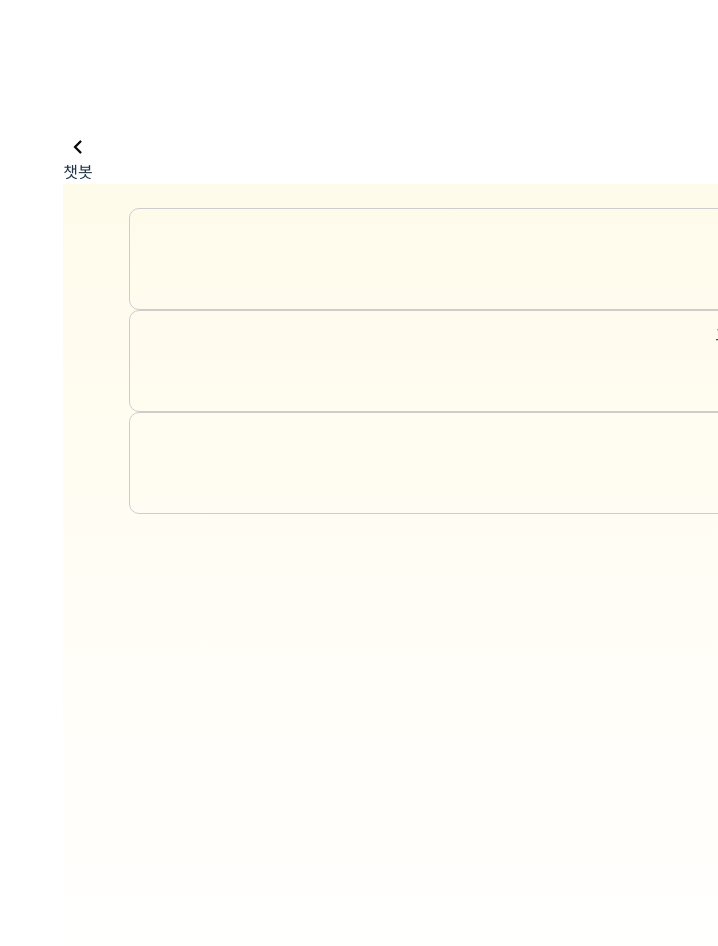
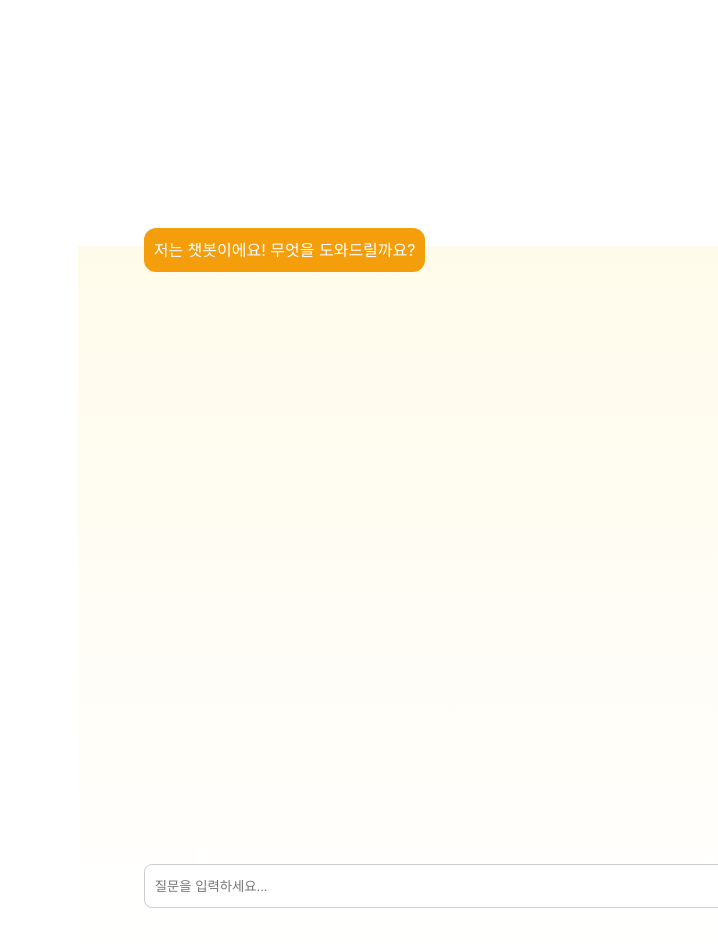
Before and after one commit to kyucchoi/KBcation-front, a Vue app: page /chatBot in a window 1280 px wide. Shown: the part 240-1186 px from the top of the page, without its empty margins (562-1280 px from the left). Built offline with nearby package versions, Linux system fonts and the light colour scheme; the HTML template or start-up script is replaced by a standard one.

Commit message:
버튼식 챗봇 페이지에서 채팅식 챗봇 페이지로 구현 및 변경

```diff
--- /dev/null
+++ b/src/components/ChattingBotResponseBox.vue
@@ -0,0 +1,28 @@
+<!-- ChattingBotResponseBox.vue -->
+<template>
+  <div class="chat-bot-response">
+    <div class="w-[40px] h-[40px] rounded-full bg-[#f59e0c] flex items-center mr-2"></div>
+    <div class="bot-message">{{ message }}</div>
+  </div>
+</template>
+
+<script setup lang="ts">
+defineProps({
+  message: String
+});
+</script>
+
+<style scoped>
+.chat-bot-response {
+  display: flex;
+  justify-content: flex-start;
+}
+
+.bot-message {
+  padding: 10px;
+  background-color: #f59e0c;
+  border-radius: 12px;
+  color: white;
+  max-width: 300px;
+}
+</style>
--- a/src/components/ChattingBox.vue
+++ /dev/null
@@ -1,60 +0,0 @@
-<script setup lang="ts">
-import { computed } from 'vue';
-const props = defineProps({
-  height: {
-    type: Number,
-    required: false
-  },
-  paddingX: {
-    type: Number,
-    default: 16
-  },
-  paddingY: {
-    type: Number,
-    default: 12
-  },
-  marginBottom: {
-    type: Number,
-    default: 0
-  },
-  subject: {
-    type: String,
-    default: ''
-  },
-  name: {
-    type: String,
-    default: ''
-  },
-  benefit: {
-    type: String,
-    default: ''
-  }
-});
-
-const boxStyle = computed(() => ({
-  padding: `${props.paddingY}px ${props.paddingX}px`,
-  marginBottom: `${props.marginBottom}px`
-}));
-</script>
-
-<template>
-  <div class="chatting-box transition-transform duration-200" :style="boxStyle">
-    <div class="font-semibold text-xs">{{ subject }}</div>
-    <div class="text-[#F59E0C] text-xs">{{ name }}</div>
-    <div class="text-[#6A6E77] text-[10px]">{{ benefit }}</div>
-  </div>
-</template>
-
-<style scoped>
-.chatting-box {
-  position: relative;
-  background-color: var(--white);
-  width: 100%;
-  box-shadow: 0px 0px 0px rgba(0, 0, 0, 0.04);
-  border-radius: 10px;
-  display: flex;
-  flex-direction: column;
-  gap: 2px;
-  border: 1px solid #cdcdcd;
-}
-</style>
--- a/src/components/ChattingExplainBox.vue
+++ /dev/null
@@ -1,58 +0,0 @@
-<script setup lang="ts">
-import { computed } from 'vue';
-const props = defineProps({
-  height: {
-    type: Number,
-    required: false
-  },
-  paddingTop: {
-    type: Number,
-    default: 12
-  },
-  paddingRight: {
-    type: Number,
-    default: 17
-  },
-  paddingBottom: {
-    type: Number,
-    default: 17
-  },
-  paddingLeft: {
-    type: Number,
-    default: 12
-  },
-  marginBottom: {
-    type: Number,
-    default: 0
-  },
-  explain: {
-    type: String,
-    default: ''
-  }
-});
-
-const boxStyle = computed(() => ({
-  padding: `${props.paddingTop}px ${props.paddingRight}px ${props.paddingBottom}px ${props.paddingLeft}px`,
-  marginBottom: `${props.marginBottom}px`
-}));
-</script>
-
-<template>
-  <div class="chatting-explain-box transition-transform duration-200" :style="boxStyle">
-    <div class="font-semibold text-xs">{{ explain }}</div>
-  </div>
-</template>
-
-<style scoped>
-.chatting-explain-box {
-  position: relative;
-  background-color: var(--white);
-  width: 100%;
-  box-shadow: 0px 0px 0px rgba(0, 0, 0, 0.04);
-  border-radius: 10px;
-  display: flex;
-  flex-direction: column;
-  gap: 2px;
-  border: 1px solid #cdcdcd;
-}
-</style>
--- a/src/components/ChattingQuestionBox.vue
+++ /dev/null
@@ -1,49 +0,0 @@
-<script setup lang="ts">
-import { computed } from 'vue';
-const props = defineProps({
-  height: {
-    type: Number,
-    required: false
-  },
-  paddingX: {
-    type: Number,
-    default: 17
-  },
-  paddingY: {
-    type: Number,
-    default: 13
-  },
-  marginBottom: {
-    type: Number,
-    default: 0
-  },
-  question: {
-    type: String,
-    default: ''
-  }
-});
-
-const boxStyle = computed(() => ({
-  padding: `${props.paddingY}px ${props.paddingX}px`,
-  marginBottom: `${props.marginBottom}px`
-}));
-</script>
-
-<template>
-  <div class="chatting-question-box transition-transform duration-200" :style="boxStyle">
-    <div class="font-semibold text-xs text-white">{{ question }}</div>
-  </div>
-</template>
-
-<style scoped>
-.chatting-question-box {
-  position: relative;
-  background-color: #fbbf24;
-  width: 100%;
-  box-shadow: 0px 0px 0px rgba(0, 0, 0, 0.04);
-  border-radius: 10px;
-  display: flex;
-  flex-direction: column;
-  gap: 2px;
-}
-</style>
--- /dev/null
+++ b/src/components/ChattingUserInputBox.vue
@@ -0,0 +1,27 @@
+<!-- ChattingUserInputBox.vue -->
+<template>
+  <div class="chat-user-input">
+    <div class="user-message">{{ message }}</div>
+  </div>
+</template>
+
+<script setup lang="ts">
+defineProps({
+  message: String
+});
+</script>
+
+<style scoped>
+.chat-user-input {
+  display: flex;
+  justify-content: flex-end;
+}
+
+.user-message {
+  padding: 10px;
+  background-color: #d1d1d1;
+  border-radius: 12px;
+  color: black;
+  max-width: 300px;
+}
+</style>
--- a/src/pages/ChatBotPage.vue
+++ b/src/pages/ChatBotPage.vue
@@ -1,127 +1,148 @@
+<template>
+  <Main :padded="true" class="chat-gradation">
+    <div class="w-100 h-[42px] mt-11 flex justify-start items-center gap-2 bg-white">
+      <div class="">
+        <img src="../assets/back.svg" alt="뒤로가기" @click="goBack" />
+      </div>
+      <div class="text-[#000000] text-[20px] font-semibold">챗봇</div>
+    </div>
+    <div class="chat-window">
+      <!-- 대화 내용 출력 -->
+      <div class="chat-messages" ref="chatMessages">
+        <div v-for="(message, index) in messages" :key="index">
+          <ChattingBotResponseBox v-if="message.sender === 'bot'" :message="message.message" />
+          <ChattingUserInputBox v-if="message.sender === 'user'" :message="message.message" />
+        </div>
+      </div>
+      <!-- 사용자 입력 박스 -->
+      <form @submit.prevent="handleUserMessage" class="input-box">
+        <input
+          v-model="userInput"
+          type="text"
+          placeholder="질문을 입력하세요..."
+          class="input-field"
+        />
+        <button type="submit" class="send-button">전송</button>
+      </form>
+    </div>
+  </Main>
+</template>
+
 <script setup lang="ts">
-import { ref, onMounted } from 'vue';
+import { ref, onMounted, nextTick } from 'vue';
 import { useRouter } from 'vue-router';
 import axios from 'axios';
-import ChattingBox from '@/components/ChattingBox.vue';
+import ChattingUserInputBox from '../components/ChattingUserInputBox.vue';
+import ChattingBotResponseBox from '../components/ChattingBotResponseBox.vue';
 import Main from '@/components/Main.vue';
-import ChattingQuestionBox from '@/components/ChattingQuestionBox.vue';
-import ChattingExplainBox from '@/components/ChattingExplainBox.vue';
 
 const router = useRouter();
 
-interface ChatResult {
-  subject: string;
-  name: string;
-  benefit: string;
-  question: string;
-  explain: string;
+interface ChatMessage {
+  sender: 'user' | 'bot';
+  message: string;
 }
 
-const result = ref<ChatResult[]>([
-  {
-    subject: '신규고객 우대금리',
-    name: '자유적금',
-    benefit: '3.5% 금리혜택',
-    question: '신규고객 우대금리 수민k 자유적금',
-    explain:
-      '신규고객 우대금리 수민k 자유적금,신규고객 우대금리 수민k 자유적금,신규고객 우대금리 수민k 자유적금,신규고객 우대금리 수민k 자유적금'
-  },
-  {
-    subject: '고양이 고객 우대금리',
-    name: '야옹적금',
-    benefit: '반려묘 우대 0.5%',
-    question: '신규고객 우대금리 수민k 자유적금',
-    explain:
-      '신규고객 우대금리 수민k 자유적금,신규고객 우대금리 수민k 자유적금,신규고객 우대금리 수민k 자유적금,신규고객 우대금리 수민k 자유적금2'
-  },
-  {
-    subject: '블라고객 우대금리',
-    name: '급여통장',
-    benefit: '급여이체 시 4.0%',
-    question: '신규고객 우대금리 수민k 자유적금3',
-    explain:
-      '신규고객 우대금리 수민k 자유적금,신규고객 우대금리 수민k 자유적금,신규고객 우대금리 수민k 자유적금,신규고객 우대금리 수민k 자유적금3'
-  }
-]);
-
-const questionResult = ref<string>('');
-const explainResult = ref<string>('');
-
-const isQuestionVisible = ref(false);
-const isExplainVisible = ref(false);
-
-// 보험 상품 클릭 시, 순차적으로 질문과 설명을 보이게 하는 함수
-const handleProductClick = (product: ChatResult) => {
-  // 질문과 설명 초기화
-  questionResult.value = product.question;
-  explainResult.value = product.explain;
-
-  // 순차적으로 표시될 수 있도록 타이머 설정
-  isQuestionVisible.value = false;
-  isExplainVisible.value = false;
-
-  setTimeout(() => {
-    isQuestionVisible.value = true; // 질문 표시
-  }, 500); // 질문은 0.5초 후에 보이게
-
-  setTimeout(() => {
-    isExplainVisible.value = true; // 설명 표시
-  }, 1500); // 설명은 1.5초 후에 보이게 (질문 뒤에 표시)
+const initialMessage: ChatMessage = {
+  sender: 'bot',
+  message: '저는 챗봇이에요! 무엇을 도와드릴까요?'
 };
 
-const fetchChatData = async () => {
-  try {
-    const response = await axios.get('http://localhost:8080/api/recommand'); //백엔드 api 명세서 완료되면 주소 수정하면됨
-    result.value = response.data;
-  } catch (error) {
-    console.error('Error fetching chat data:', error);
-  }
+const messages = ref<ChatMessage[]>([initialMessage]);
+const userInput = ref<string>('');
+const chatMessages = ref<HTMLElement | null>(null);
+
+// 사용자가 메시지를 입력했을 때 실행되는 함수
+const handleUserMessage = () => {
+  if (userInput.value.trim() === '') return;
+
+  // 사용자 메시지 추가
+  messages.value.push({
+    sender: 'user',
+    message: userInput.value
+  });
+
+  const currentInput = userInput.value;
+  userInput.value = ''; // 입력창 초기화
+
+  // 챗봇 응답 추가
+  setTimeout(() => {
+    const botResponse = getBotResponse(currentInput);
+    messages.value.push({
+      sender: 'bot',
+      message: botResponse
+    });
+
+    // 스크롤 최하단으로 이동
+    nextTick(() => {
+      if (chatMessages.value) {
+        chatMessages.value.scrollTop = chatMessages.value.scrollHeight;
+      }
+    });
+  }, 1000);
 };
 
-onMounted(() => {
-  // 백엔드 완성되면 쓰면 됩니다
-  // fetchChatData();
-});
+// 챗봇 응답 로직
+const getBotResponse = (userMessage: string) => {
+  if (userMessage.includes('카드')) {
+    return '카드 상품에 대해 궁금한가요? 어떤 종류의 카드를 찾고 계신가요?';
+  }
+  return '저는 챗봇이에요! 무엇을 도와드릴까요?';
+};
 
 const goBack = () => {
   router.push('/');
 };
 </script>
 
-<template>
-  <div class="w-100 h-[42px] mt-11 flex justify-start items-center px-5 gap-2 bg-white">
-    <div class="">
-      <img src="../assets/back.svg" alt="뒤로가기" @click="goBack" />
-    </div>
-    <div class="text-[#000000] text-[20px] font-semibold">챗봇</div>
-  </div>
-  <Main :padded="true" class="chat-gradation">
-    <div class="h-[72px] flex justify-start items-center gap-[10px]">
-      <div class="w-[40px] h-[40px] rounded-full bg-[#f59e0c] flex items-center"></div>
-      <div class="w-[91px] h-[19px] font-semibold">보험 상품 추천</div>
-    </div>
-    <div class="pl-[20px] pr-[10px] flex flex-col gap-[10px]">
-      <ChattingBox
-        v-for="(item, index) in result"
-        :key="index"
-        :subject="item.subject"
-        :name="item.name"
-        :benefit="item.benefit"
-        @click="handleProductClick(item)"
-      />
-    </div>
-    <div v-if="isQuestionVisible" class="pl-[125px] pr-[10px] mt-[20px] flex-col gap-[10px]">
-      <ChattingQuestionBox :question="questionResult" />
-    </div>
-    <div v-if="isExplainVisible" class="mt-[20px] pr-[10px] flex gap-[10px]">
-      <div class="w-[48px] h-[40px] rounded-full bg-[#f59e0c] flex items-center"></div>
-      <ChattingExplainBox :explain="explainResult" />
-    </div>
-  </Main>
-</template>
+<style scoped>
+.chat-window {
+  display: flex;
+  flex-direction: column;
+  height: 90%;
+  justify-content: space-between;
+}
 
-<style scoped>
+.chat-messages {
+  display: flex;
+  flex-direction: column;
+  gap: 15px;
+  overflow-y: auto;
+  flex-grow: 1;
+  padding-top: 20px;
+}
+
+.input-box {
+  display: flex;
+  gap: 10px;
+  position: sticky;
+  margin-bottom: 20px;
+  margin-top: 20px;
+  background: white;
+  z-index: 10;
+}
+
+.input-field {
+  flex: 1;
+  padding: 10px;
+  border-radius: 8px;
+  border: 1px solid #ccc;
+}
+
+.send-button {
+  padding: 10px 15px;
+  background-color: #f59e0c;
+  border: none;
+  border-radius: 8px;
+  color: white;
+  cursor: pointer;
+}
+
+.send-button:hover {
+  background-color: #e68a00;
+}
+
 .chat-gradation {
-  background: linear-gradient(to bottom, #fffbeb, #ffffff);
+  background: linear-gradient(to bottom, transparent 86px, #fffbeb 86px, #ffffff);
 }
 </style>
```
